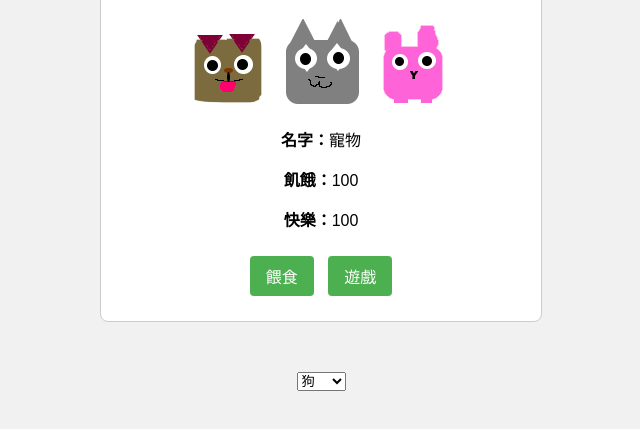
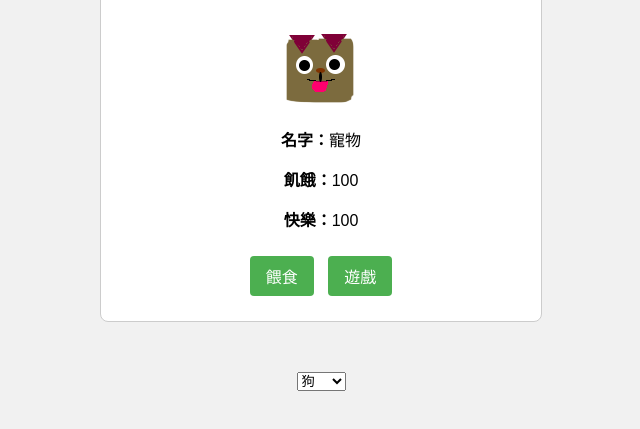
Before and after one commit to petsimgame/petsimgame.github.io, a plain HTML site: page index.html in a window 1280 px wide. Shown: the part 141-570 px from the top of the page, without its empty margins (319-959 px from the left). Drawn offline with Linux system fonts and the light colour scheme.

Commit message:
Update index.html

```diff
--- a/index.html
+++ b/index.html
@@ -11,8 +11,6 @@
     <h1>寵物模擬器</h1>
     <div class="pet">
 <img id="petImage" src="dog.png" alt="寵物圖片">
-<img id="petImage" src="cat.png" alt="寵物圖片">
-<img id="petImage" src="rabbit.png" alt="寵物圖片">
       <div class="status">
         <p><strong>名字：</strong>寵物</p>
         <p><strong>飢餓：</strong><span id="hunger">100</span></p>
```
